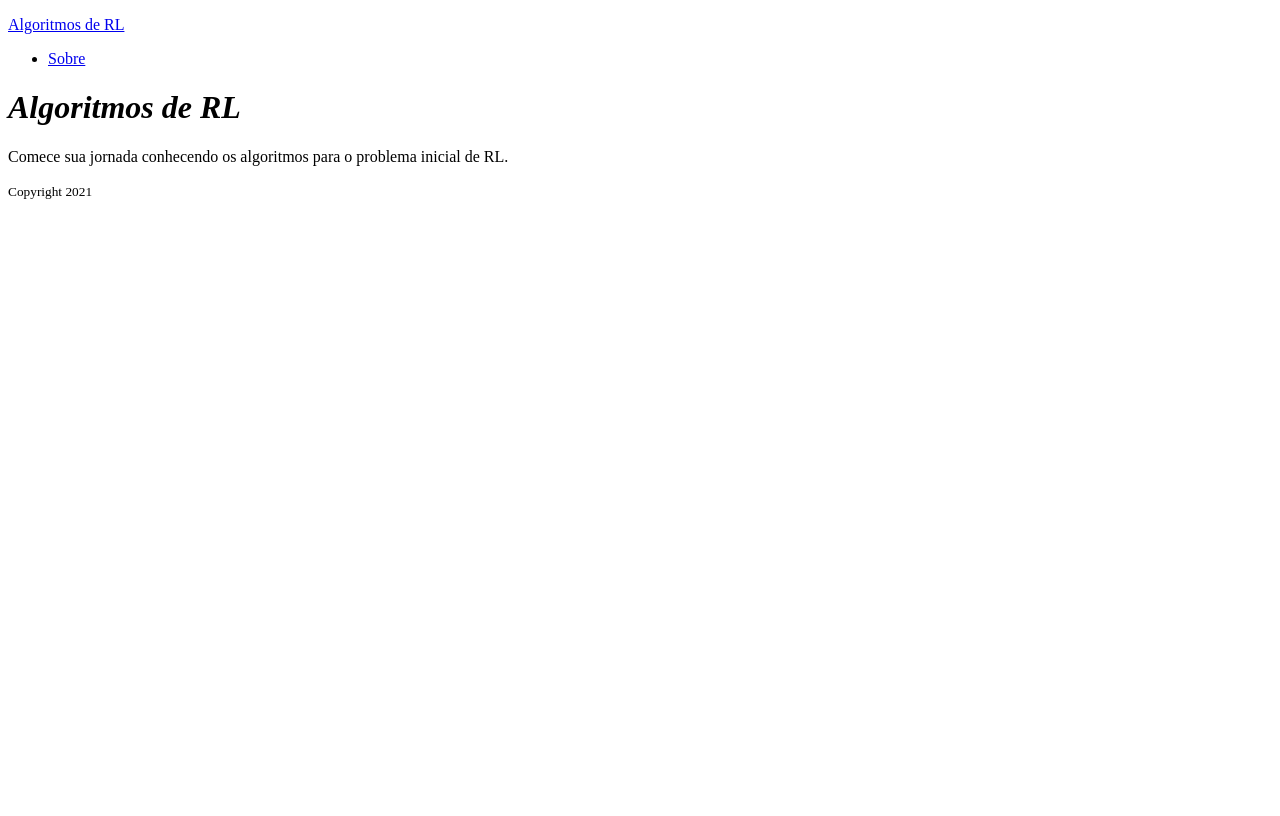
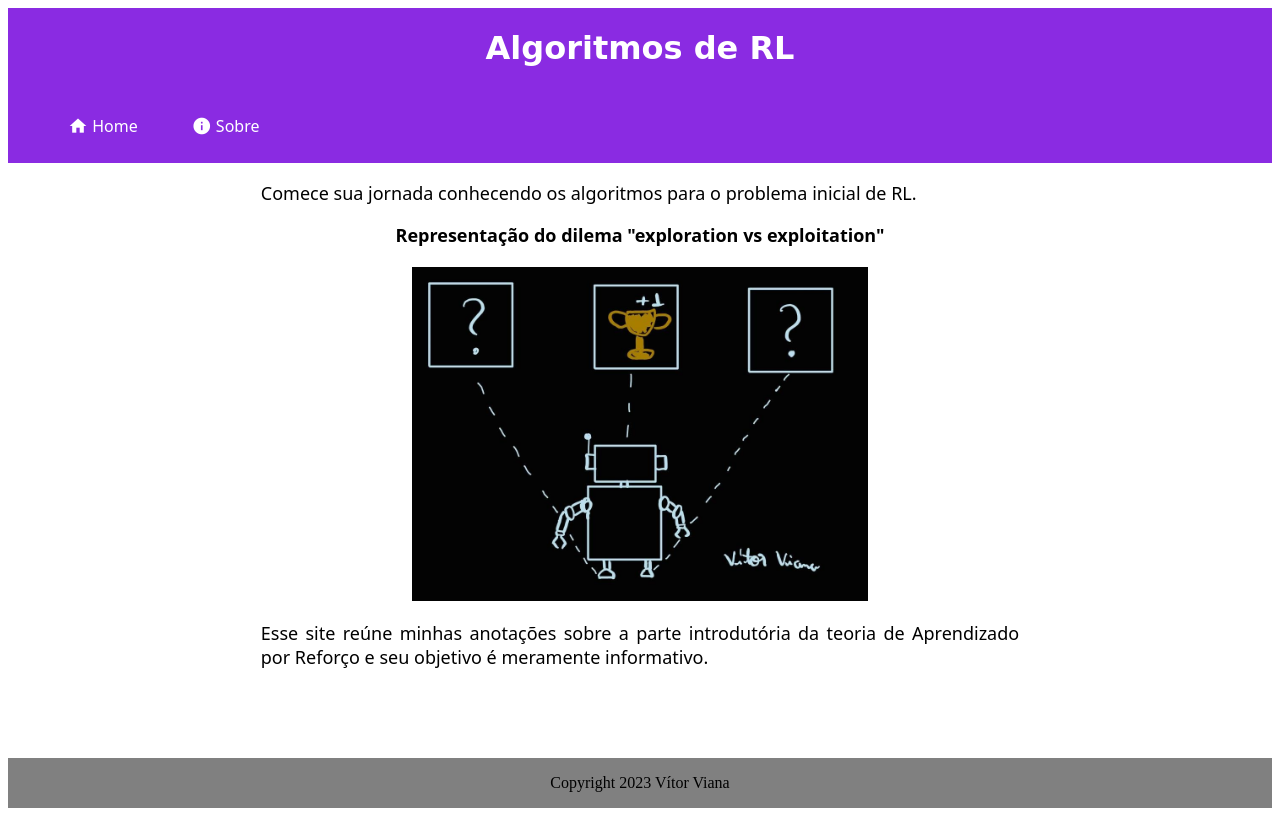
Before and after one commit to vitorvianadp/rlsite, a Django app: page / in a window 1280 px wide. Before the commit the page ends 199 px from the top, so only its background shows below. Run offline with Django 4.2, Linux system fonts and the light colour scheme.

Commit message:
Adição de template base e arquivos estáticos
Estilo para header e footer, além de um bloco para arquivos css separados por página

```diff
--- a/RL_algorithms/settings.py
+++ b/RL_algorithms/settings.py
@@ -116,8 +116,9 @@ USE_TZ = True
 
 # Static files (CSS, JavaScript, Images)
 # https://docs.djangoproject.com/en/4.2/howto/static-files/
-
-STATIC_URL = 'static/'
+STATIC_ROOT = os.path.join(BASE_DIR, 'staticfiles')
+STATIC_URL = '/static/'
+STATICFILES_DIRS = [ os.path.join(BASE_DIR, 'static'), ]
 
 # Default primary key field type
 # https://docs.djangoproject.com/en/4.2/ref/settings/#default-auto-field
--- /dev/null
+++ b/static/style.css
@@ -0,0 +1,51 @@
+#staticpages-header {
+    background-color: blueviolet;
+    display: flex;
+    flex-direction: column;
+    justify-content: center;
+  }
+
+#staticpages-header h1 {
+    font-family: cursive;
+    color: white;
+    text-align: center;
+  }
+
+#staticpages-header a{
+    color: white;
+    text-decoration: none;
+    font-family: system-ui, -apple-system, BlinkMacSystemFont, 'Segoe UI', Roboto, Oxygen, Ubuntu, Cantarell, 'Open Sans', 'Helvetica Neue', sans-serif;
+  }
+
+#staticpages-header a:hover{
+    color: pink;
+  }
+
+#staticpages-footer {
+    background-color: gray;
+    display: flex;
+    justify-content: center;
+  }
+
+body {
+    height: 100vh;
+    display: flex;
+    flex-direction: column;
+  }
+
+.nav__item {
+    display: inline-block;
+    padding: 10px;
+    margin: 0 20px 0 10px;
+  }
+
+@media screen and (max-width: 700px) {
+    .nav__item {
+      margin: 0 10vw 0 10vw;
+    }
+  }
+
+.material-icons {
+    font-size: 20px;
+    vertical-align: sub;
+  }
--- /dev/null
+++ b/static/style_infopage.css
@@ -0,0 +1,21 @@
+main {
+    width: 60%;
+    margin: 0 auto;
+    flex: 1;
+    font-family: system-ui, -apple-system, BlinkMacSystemFont, 'Segoe UI', Roboto, Oxygen, Ubuntu, Cantarell, 'Open Sans', 'Helvetica Neue', sans-serif;
+    font-size: large;
+    text-align: justify;
+  }
+
+
+.content__image {
+    display: block;
+    width: 60%;
+    margin: 20px auto;
+  }
+
+#image__legend {
+    display: flex;
+    justify-content: center;
+    font-weight: bold;
+  }
--- a/staticpages/templates/staticpages/index.html
+++ b/staticpages/templates/staticpages/index.html
@@ -1,32 +1,19 @@
-<!DOCTYPE html>
-<html lang="pt-br">
+{% extends 'base.html' %}
+{% load static %}
 
-<head>
-    <meta charset="UTF-8">
-    <meta http-equiv="X-UA-Compatible" content="IE=edge">
-    <meta name="viewport" content="width=device-width, initial-scale=1.0">
-    <title>Reinforcement Learning</title>
-</head>
+{% block title %}
+Página inicial
+{% endblock title %}
 
-<body>
-    <header id="staticpages-header">
-        <nav id="staticpages-nav">
-             <a href="{% url 'index' %}"><p>Algoritmos de RL</p></a>
-            <ul>
-                <li><a href="{% url 'about' %}">Sobre</a></li>
-            </ul>
-        </nav>
+{% block pagestyle %}
+<link rel="stylesheet" type="text/css" href="{% static 'style_infopage.css' %}">
+{% endblock pagestyle %}
 
-    </header>
-    <main id="staticpages-main">
-        <h1><i>Algoritmos de RL</i></h1>
-        <p>Comece sua jornada conhecendo os algoritmos para o problema inicial de RL.</p>
-    </main>
-    <footer id="staticpages-footer">
-        <p>
-            <small>Copyright 2021</small>
-        </p>
-    </footer>
-</body>
-
-</html>
+{% block content %}
+<p>Comece sua jornada conhecendo os algoritmos para o problema inicial de RL.</p>
+<p id="image__legend"> Representação do dilema "exploration vs exploitation" </p>
+<a href="{% url 'index' %}">
+    <img class="content__image" src="{% static 'dark_robot.jpg' %}" alt="Exploration vs exploitation dilemma">
+</a>
+<p>Esse site reúne minhas anotações sobre a parte introdutória da teoria de Aprendizado por Reforço e seu objetivo é meramente informativo.</p>
+{% endblock content %}
--- /dev/null
+++ b/templates/base.html
@@ -0,0 +1,44 @@
+{% load static %}
+
+<!DOCTYPE html>
+<html lang="en">
+
+<head>
+    <meta charset="UTF-8">
+    <meta http-equiv="X-UA-Compatible" content="IE=edge">
+    <meta name="viewport" content="width=device-width, initial-scale=1.0">
+    <title>
+        {% block title %}{% endblock %} | Aprendizado por Reforço
+    </title>
+    <link  rel="stylesheet" href="https://fonts.googleapis.com/icon?family=Material+Icons">
+    <link rel="stylesheet" type="text/css" href="{% static 'style.css' %}">
+    {% block pagestyle %}
+    {% endblock pagestyle %}
+</head>
+
+<body>
+    <header id="staticpages-header">
+        <h1>Algoritmos de RL</h1>
+        <nav id="staticpages-nav">
+            <ul>
+                <li class="nav__item"><a href="{% url 'index' %}" class="icon__page">
+                    <span class="material-icons">home </span>
+                    Home
+                </a></li>
+                <li class="nav__item"><a href="{% url 'about' %}" class="icon__page">
+                    <span class="material-icons">info </span>
+                    Sobre
+                </a></li>
+            </ul>
+        </nav>
+    </header>
+    <main id="staticpages-main">
+        {% block content %}
+        {% endblock content %}
+    </main>
+    <footer id="staticpages-footer">
+        <p> Copyright 2023 Vítor Viana </p>
+    </footer>
+</body>
+
+</html>
```
Also changed, not shown: staticpages/templates/staticpages/about.html (+7 -31 lines), static/dark_robot.jpg (added).
